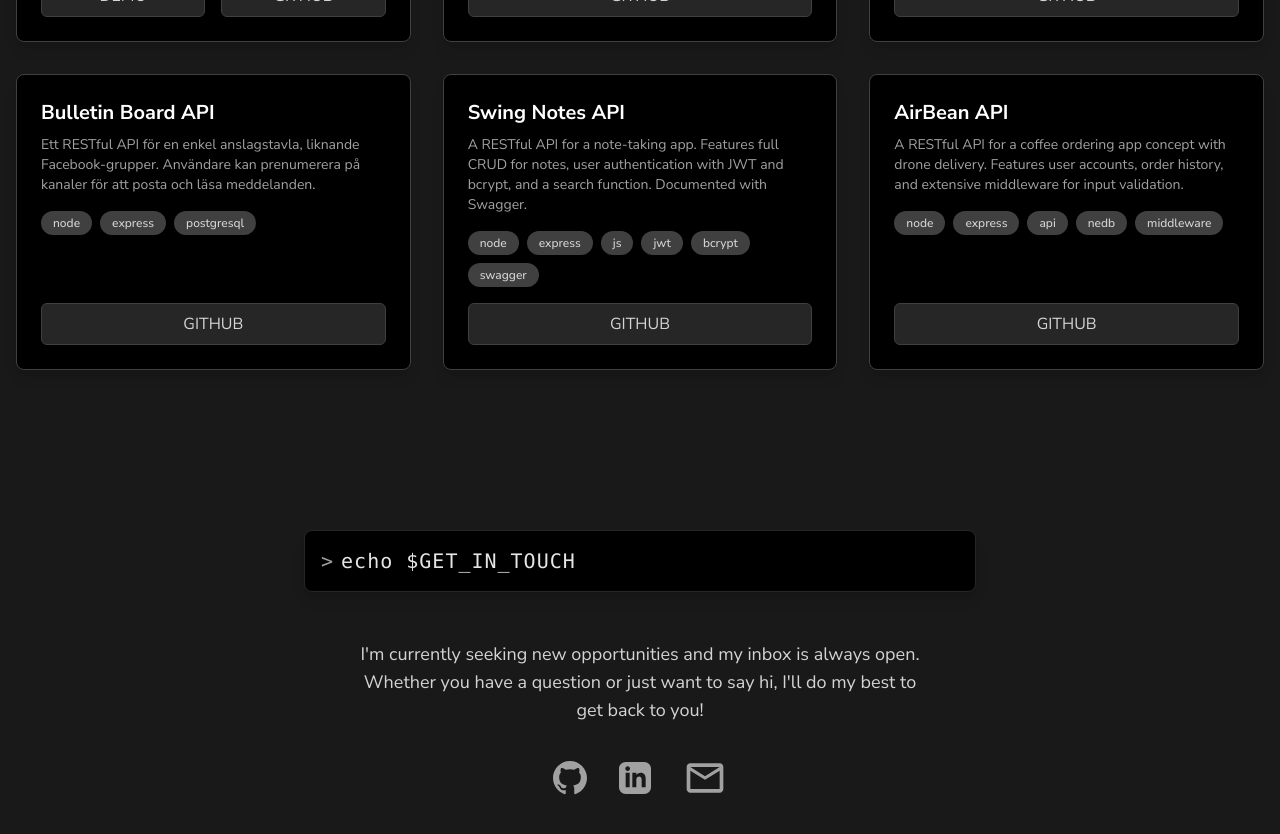
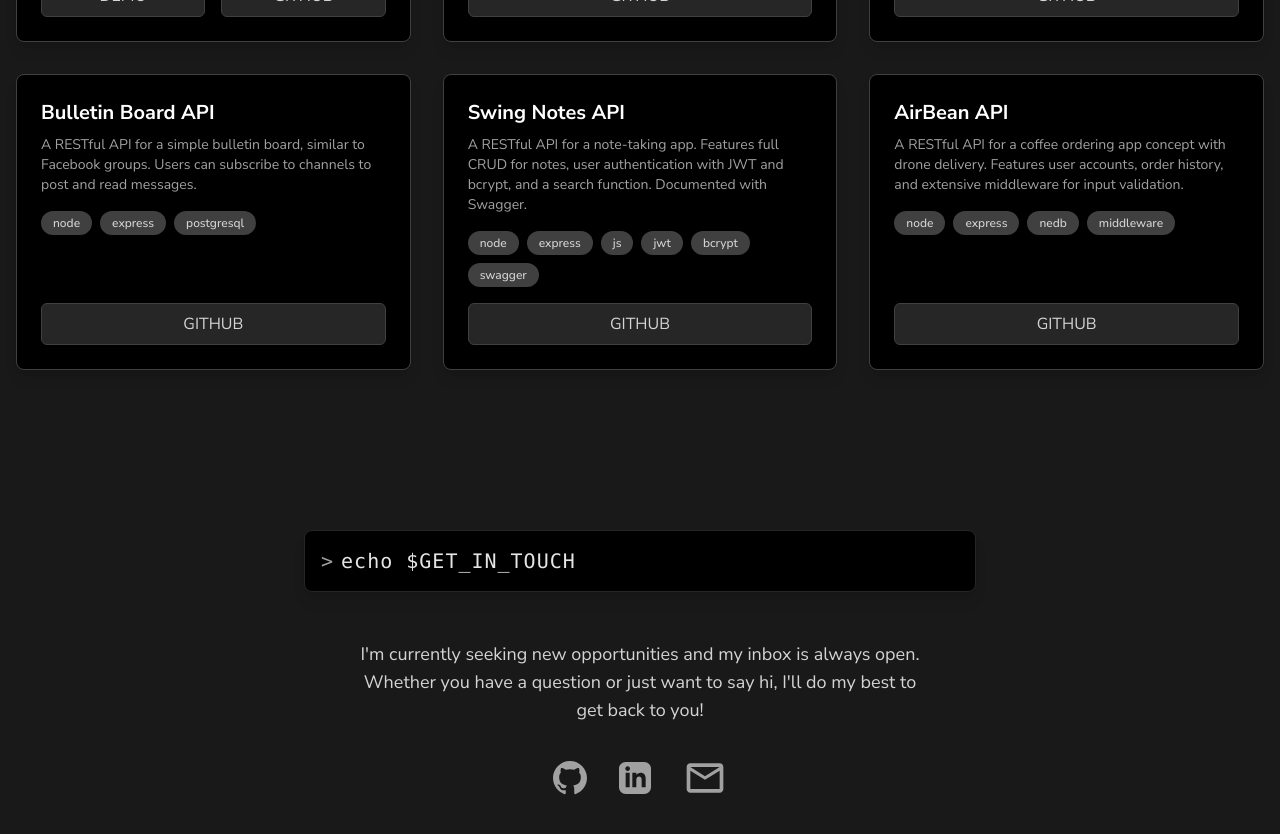
Before and after one commit to Ludwigstud/Ludwigstud.github.io, a React (Vite) app: page / in a window 1280 px wide. Shown: the part 1480-2314 px from the top of the page. Built offline with nearby package versions, Linux system fonts and the light colour scheme.

Commit message:
changed description for airbean project

```diff
--- a/src/data/projectInfo.js
+++ b/src/data/projectInfo.js
@@ -27,14 +27,13 @@ export const myProjects = [
 		githuburl: "https://github.com/Ludwigstud/Bonzai-grupp",
 	},
 	{
-		id: 4,
-		title: "Bulletin Board API",
-		description:
-			"Ett RESTful API för en enkel anslagstavla, liknande Facebook-grupper. Användare kan prenumerera på kanaler för att posta och läsa meddelanden.",
-		tags: ["node", "express", "postgresql"],
-		demourl: null,
-		githuburl: "https://github.com/Ludwigstud/SQL-Bulletin",
-	},
+    "id": 4,
+    "title": "Bulletin Board API",
+    "description": "A RESTful API for a simple bulletin board, similar to Facebook groups. Users can subscribe to channels to post and read messages.",
+    "tags": ["node", "express", "postgresql"],
+    "demourl": null,
+    "githuburl": "https://github.com/Ludwigstud/SQL-Bulletin",
+},
 	{
 		id: 5,
 		title: "Swing Notes API",
@@ -49,7 +48,7 @@ export const myProjects = [
 		title: "AirBean API",
 		description:
 			"A RESTful API for a coffee ordering app concept with drone delivery. Features user accounts, order history, and extensive middleware for input validation.",
-		tags: ["node", "express", "api", "nedb", "middleware"],
+		tags: ["node", "express", "nedb", "middleware"],
 		demourl: null,
 		githuburl: "https://github.com/Ludwigstud/Airbean-API-grupp",
 	},
```
